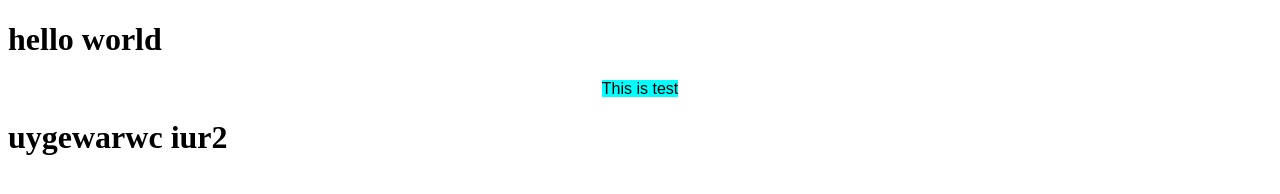
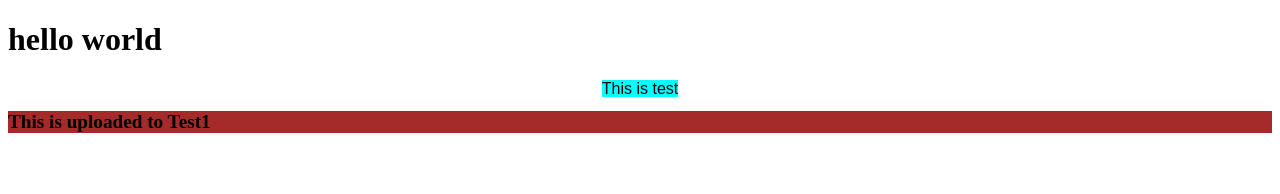
Before and after one commit to aryan7905/Community-Garden-Hub, a plain HTML site: page index.html in a window 1280 px wide. Drawn offline with Linux system fonts and the light colour scheme.

Commit message:
commiting to test1

```diff
--- a/index.html
+++ b/index.html
@@ -8,6 +8,6 @@
 <body>
     <h1>hello world</h1>
     <center><p1: style="background-color: aqua;font-family: Arial, Helvetica, sans-serif;">This is test</p1></center>
-    <h1>uygewarwc iur2</h1>
+    <h1 style="font-size: larger;background-color: brown;">This is uploaded to Test1</h1>
 </body>
 </html>
```
